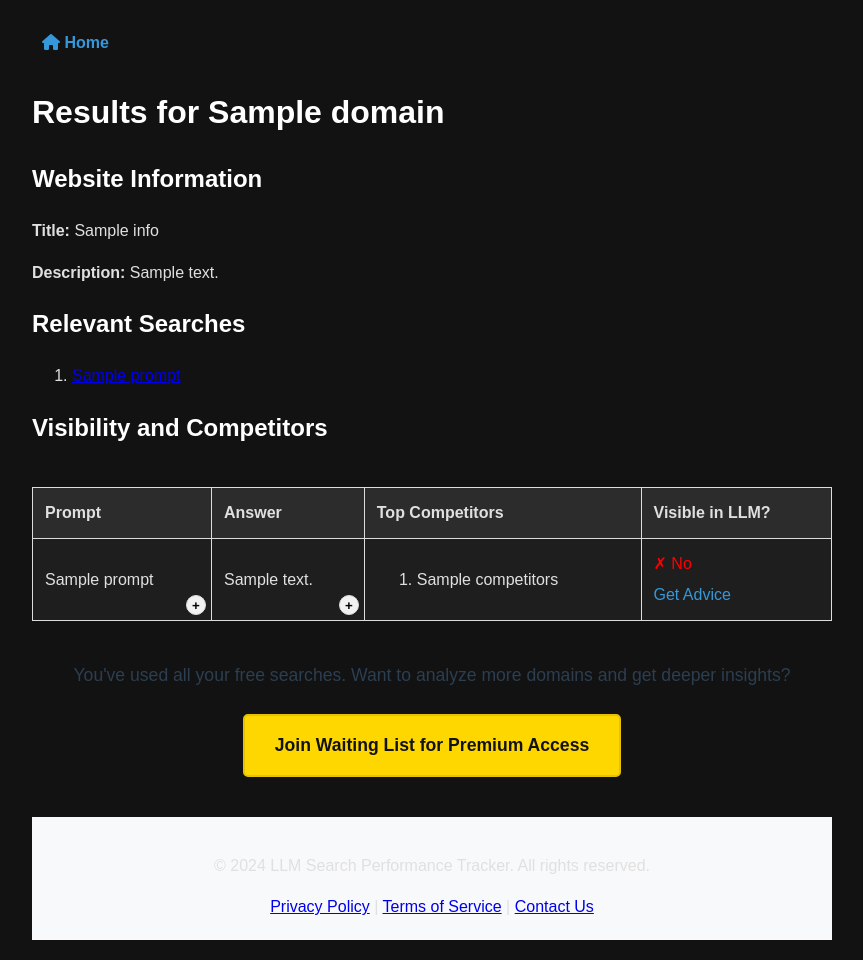
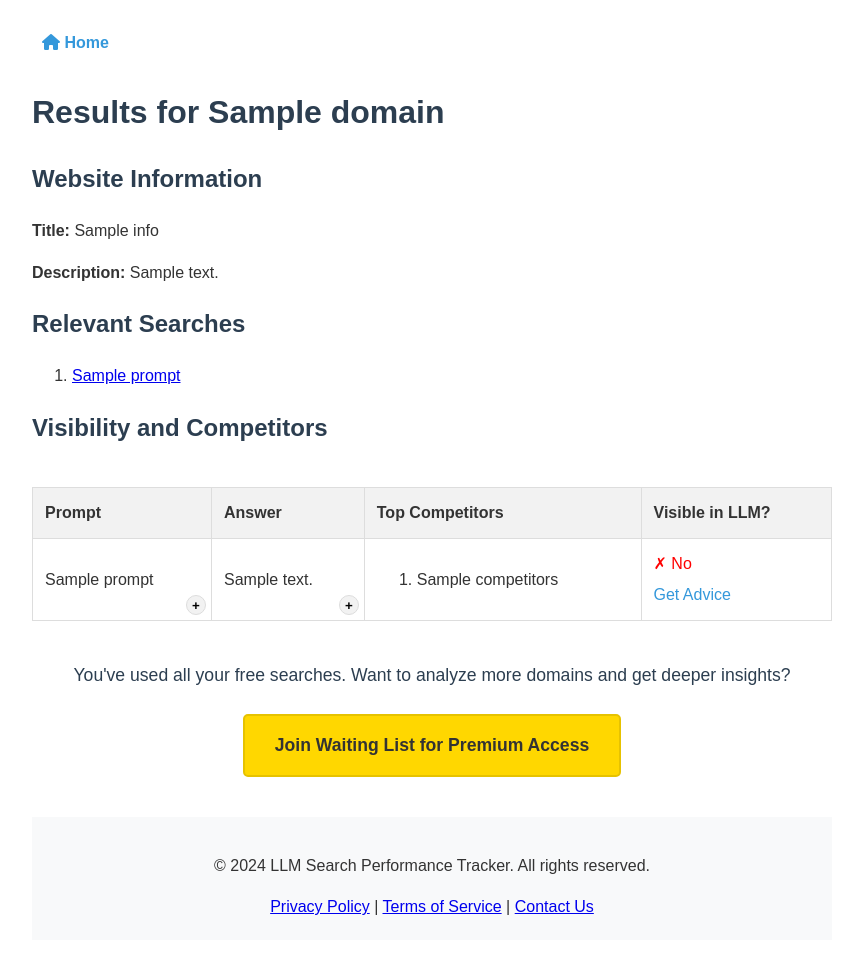
Before and after one commit to BenUsername/rank4ai, a Python web app: template templates/result.html in a window 1280 px wide. Shown: the whole page, without its empty margins (208-1071 px from the left). Run offline with Jinja, Linux system fonts and the light colour scheme; the template is opened without the code that fills it: most values are stand-ins (such as "Sample title", 1, 10 or a date in 2020).

Commit message:
dark theme remove

```diff
--- a/static/styles.css
+++ b/static/styles.css
@@ -1,15 +1,14 @@
 body {
     font-family: Arial, sans-serif;
     line-height: 1.6;
-    color: #e0e0e0;  /* Light gray for better readability */
-    background-color: #121212;  /* Dark gray, not pure black for less strain */
+    color: #333;
     max-width: 800px;
     margin: 0 auto;
     padding: 20px;
 }
 
 h1, h2 {
-    color: #ffffff;  /* White for headers */
+    color: #2c3e50;
 }
 
 input[type="text"], input[type="submit"] {
@@ -259,8 +258,7 @@ th {
 }
 
 .modal-content {
-    background-color: #1e1e1e;
-    color: #e0e0e0;
+    background-color: #fefefe;
     margin: 5% auto;
     padding: 40px;
     border: 1px solid #888;
@@ -274,7 +272,7 @@ th {
 }
 
 .close {
-    color: #e0e0e0;
+    color: #aaa;
     position: absolute;
     top: 20px;
     right: 30px;
@@ -285,7 +283,7 @@ th {
 
 .close:hover,
 .close:focus {
-    color: #ffffff;
+    color: #000;
     text-decoration: none;
 }
 
@@ -635,42 +633,3 @@ footer {
         font-size: 1em;
     }
 }
-
-.hero, .intro, .how-it-works, .sample-result, .testimonials, .comparison, .faq {
-    background-color: #1e1e1e;  /* Slightly lighter than the body for contrast */
-    color: #e0e0e0;
-    border-radius: 8px;
-    padding: 20px;
-    margin-bottom: 20px;
-}
-
-table {
-    background-color: #1e1e1e;
-    color: #e0e0e0;
-}
-
-th {
-    background-color: #2c2c2c;
-}
-
-.cta-button, .cta-button-secondary {
-    background-color: #4db8ff;
-    color: #121212;
-}
-
-.cta-button:hover, .cta-button-secondary:hover {
-    background-color: #80ccff;
-}
-
-.waiting-list-button {
-    background-color: #ffd700;
-    color: #121212;
-}
-
-.waiting-list-button:hover {
-    background-color: #ffec8b;
-}
-
-.error {
-    color: #ff6b6b;  /* Light red for errors */
-}
```
